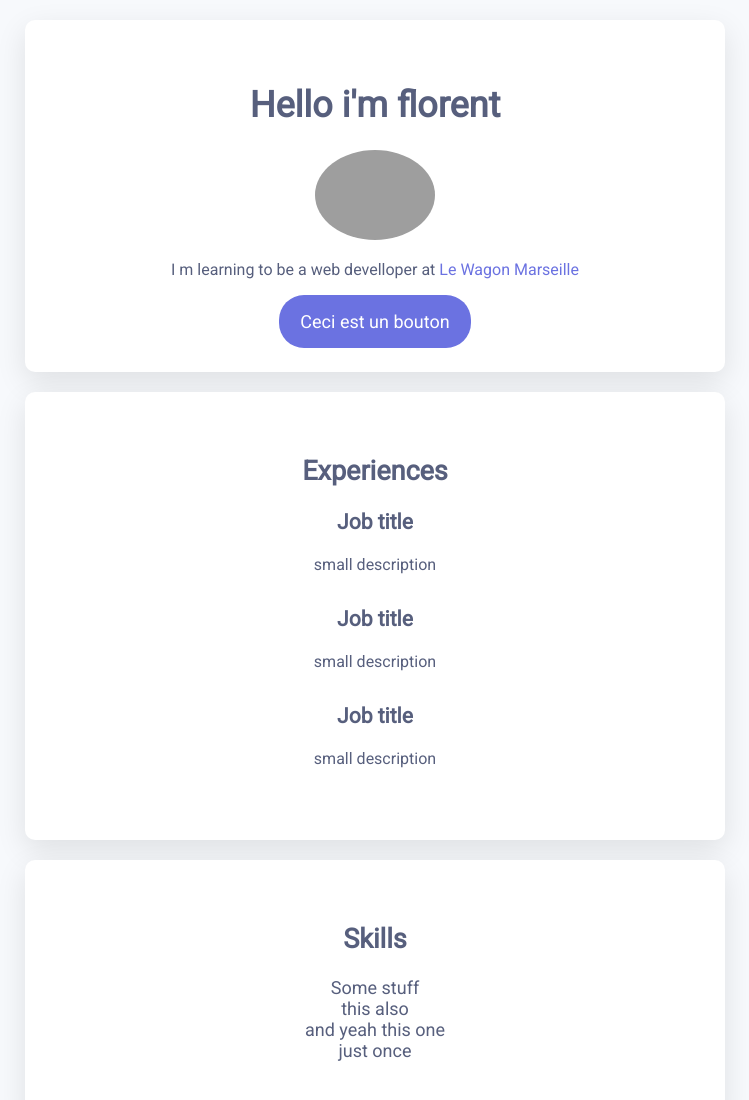
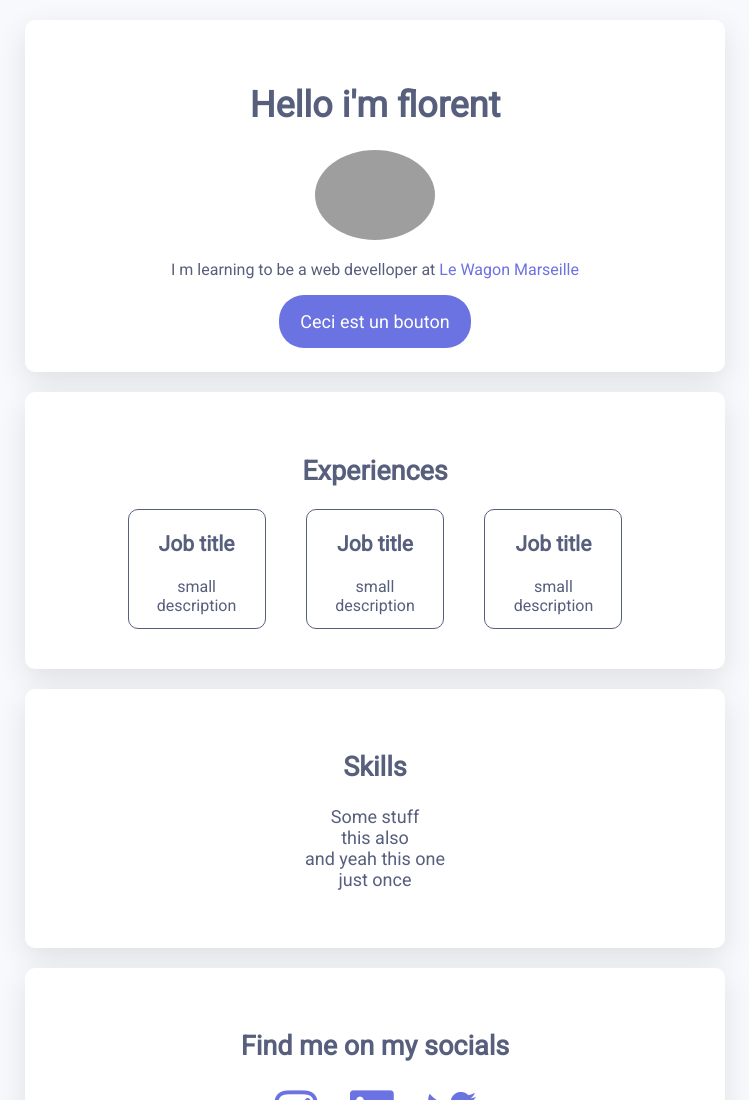
Before and after one commit to Phlaurands/profile, a plain HTML site: page index.html in a window 1280 px wide. Shown: the top 1100 px of the page, without its empty margins (265-1014 px from the left). Drawn offline with Linux system fonts and the light colour scheme; grey boxes are pictures that could not be loaded.

Commit message:
make my profile prettier

```diff
--- a/style.css
+++ b/style.css
@@ -46,6 +46,16 @@ ul {
     border-radius: 10px;
     margin: 20px auto;
     text-align: center;
+}
+
+.card-job {
+  display: inline-block;
+  width: 100px;
+  height: 100px;
+  padding: 0px 1em 1em 1em ;
+  margin: 0px 1em;
+  border: 1px solid #575F7D;
+  border-radius: 10px;
 }
 
 .img-circle {
```
